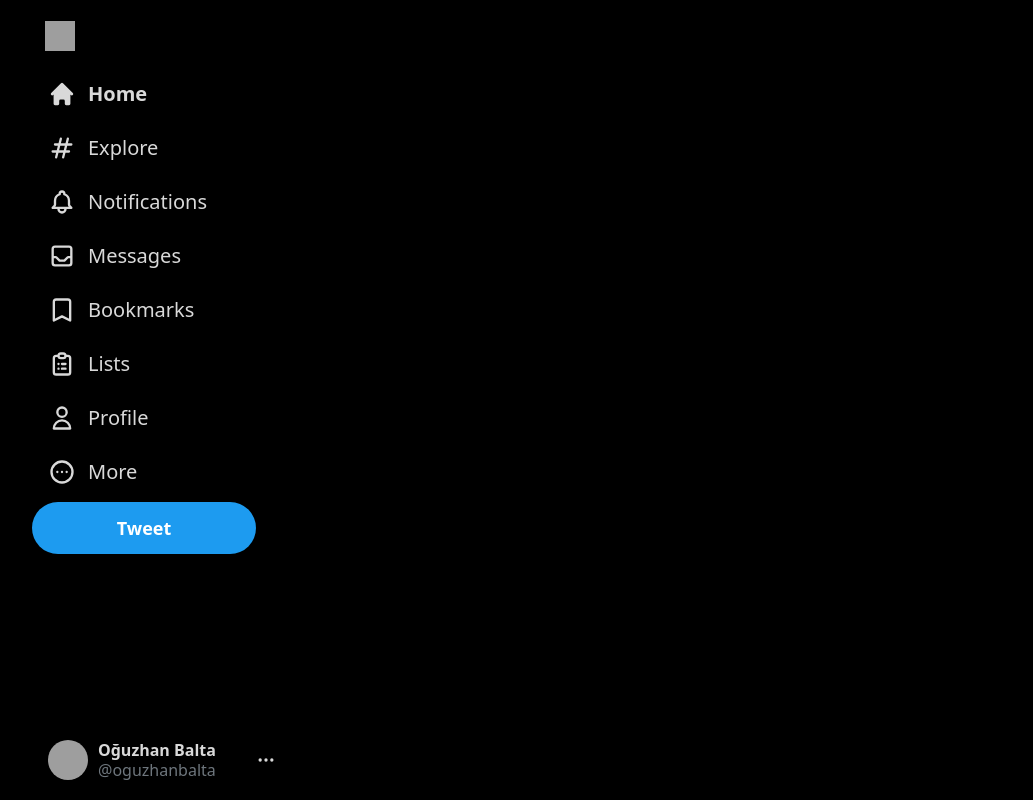
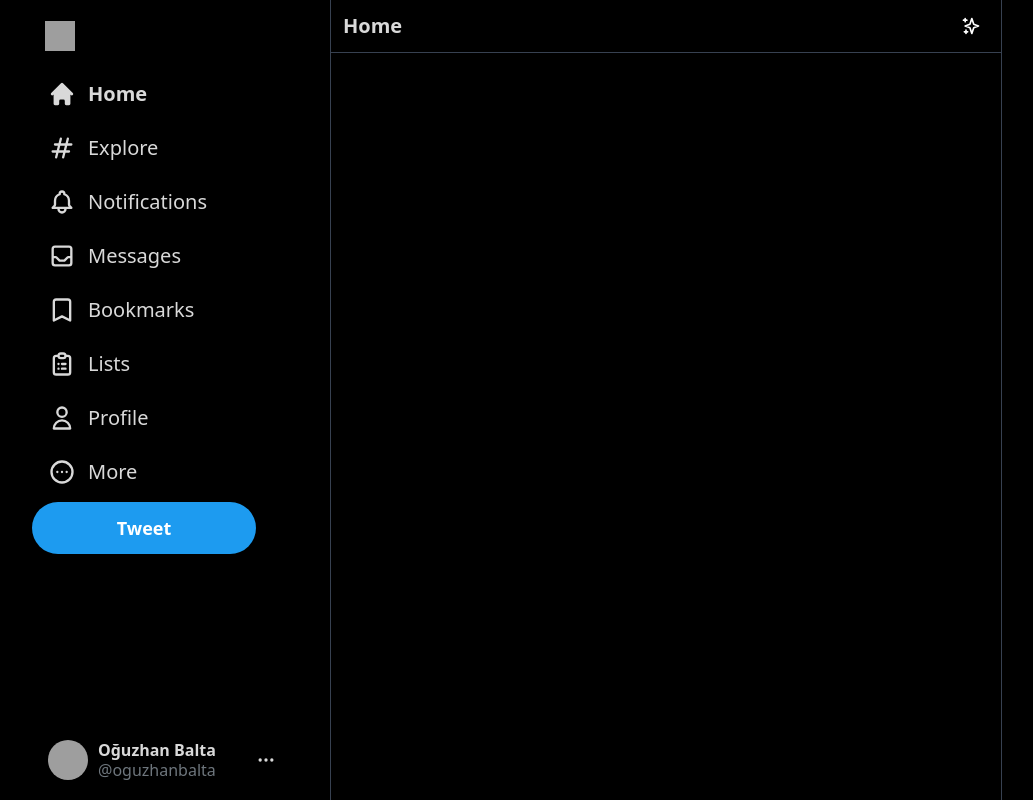
Before and after one commit to oguzhanabalta/twitter-clone, a Next.js app: page / in a window 1280 px wide. Shown: the whole page, without its empty margins (40-1073 px from the left). Built offline with nearby package versions, Linux system fonts and the light colour scheme; grey boxes are pictures that could not be loaded.

Commit message:
Feed component added.

```diff
--- /dev/null
+++ b/components/Feed.js
@@ -0,0 +1,22 @@
+import { SparklesIcon } from "@heroicons/react/outline";
+// import Input from "./Input";
+
+function Feed() {
+  return (
+    <div className="flex-grow border-l border-r border-gray-700 max-w-2xl sm:ml-[73px] xl:ml-[370px]">
+      <div className="text-[#d9d9d9] flex items-center sm:justify-between py-2 px-3 sticky top-0 z-50 bg-black border-b border-gray-700">
+        <h2 className="text-lg sm:text-xl font-bold">Home</h2>
+        <div className="hoverAnimation w-9 h-9 flex items-center justify-center xl:px-0 ml-auto">
+          <SparklesIcon className="h-5 text-white" />
+        </div>
+      </div>
+
+      {/* <Input /> */}
+      <div className="pb-72">
+        <p>sss</p>
+      </div>
+    </div>
+  );
+}
+
+export default Feed;
--- a/pages/index.js
+++ b/pages/index.js
@@ -1,4 +1,5 @@
 import Head from 'next/head'
+import Feed from '../components/Feed'
 import Sidebar from '../components/Sidebar'
 
 export default function Home() {
@@ -10,7 +11,16 @@
         <link rel="icon" href="/favicon.ico" />
       </Head>
 
-      <Sidebar/>
+      <main className="bg-black min-h-screen flex max-w-[1500px] mx-auto">
+        <Sidebar />
+        <Feed />
+        {/* <Widgets
+          trendingResults={trendingResults}
+          followResults={followResults}
+        />
+
+        {isOpen && <Modal />} */}
+      </main>
     </div>
   )
 }
```
